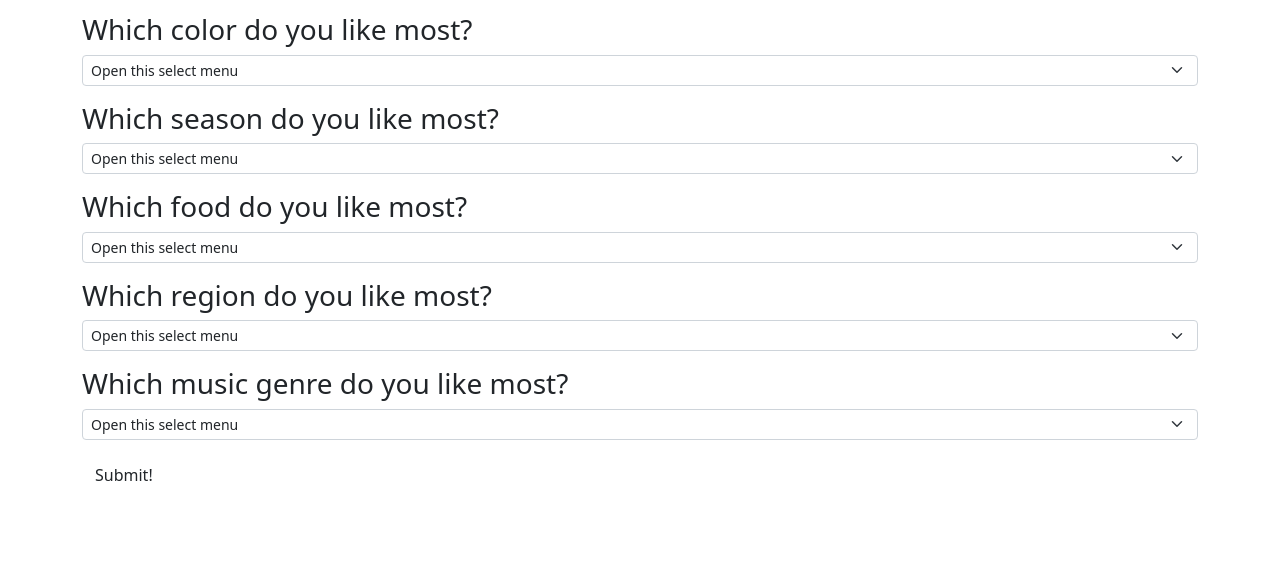
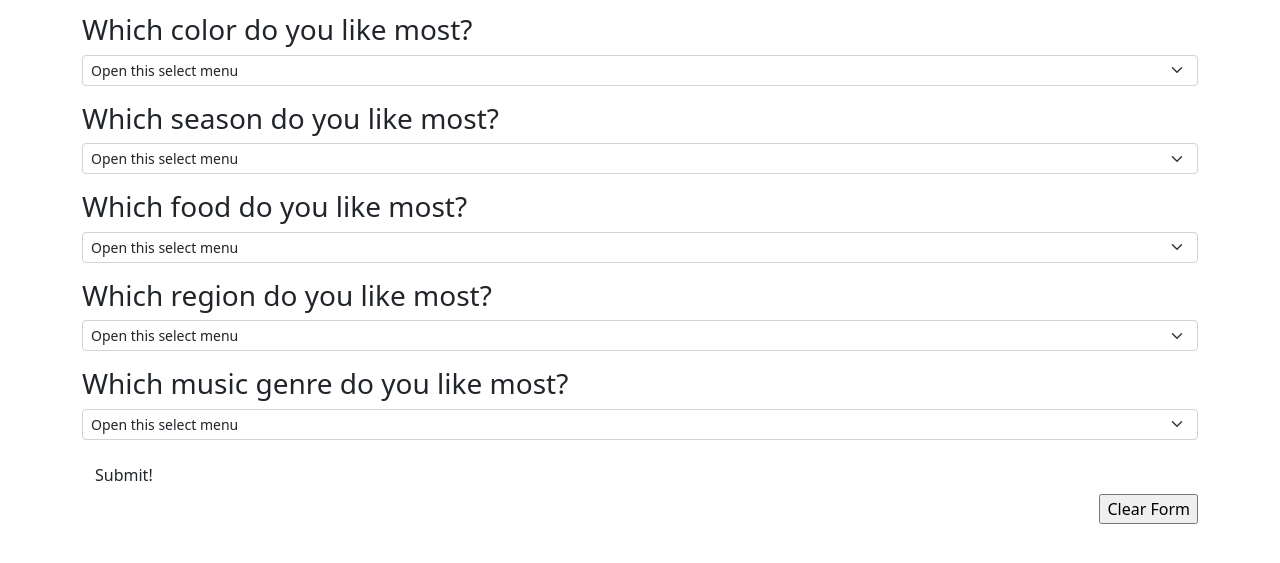
Before and after one commit to joanna-miller/language-quiz, a plain HTML site: page index.html in a window 1280 px wide. Shown: the part 83-646 px from the top of the page. Drawn offline with Linux system fonts and the light colour scheme.

Commit message:
add refresh button

```diff
--- a/css/styles.css
+++ b/css/styles.css
@@ -1,3 +1,7 @@
 #answer {
   display:none;
 }
+
+.refresh {
+  float: right;
+}
--- a/index.html
+++ b/index.html
@@ -61,6 +61,7 @@
       <p>The best programming language for you to study is <span id="ruby">Ruby</span><span id="c">C#</span><span id="python">Python</span>!</p>
     </div>
 
+    <input class="refresh" type="button" value="Clear Form" onClick="location.href=location.href">
   </div>
 </body>
 </html>
--- a/js/scripts.js
+++ b/js/scripts.js
@@ -21,7 +21,7 @@ $(document).ready(function () {
     if (colorAnswer + seasonAnswer + foodAnswer + regionAnswer + musicAnswer >= 5 && colorAnswer + seasonAnswer + foodAnswer + regionAnswer + musicAnswer <= 7) {
       $("#answer").show();
       $("#c, #python").hide();
-      } else if (colorAnswer + seasonAnswer + foodAnswer + regionAnswer + musicAnswer > 7 && colorAnswer + seasonAnswer + foodAnswer + regionAnswer + musicAnswer < 13) {
+    } else if (colorAnswer + seasonAnswer + foodAnswer + regionAnswer  + musicAnswer > 7 && colorAnswer + seasonAnswer + foodAnswer + regionAnswer + musicAnswer < 13) {
       $("#answer").show();
       $("#ruby, #c").hide();
     } else if (colorAnswer + seasonAnswer + foodAnswer + regionAnswer + musicAnswer >= 13) {
```
